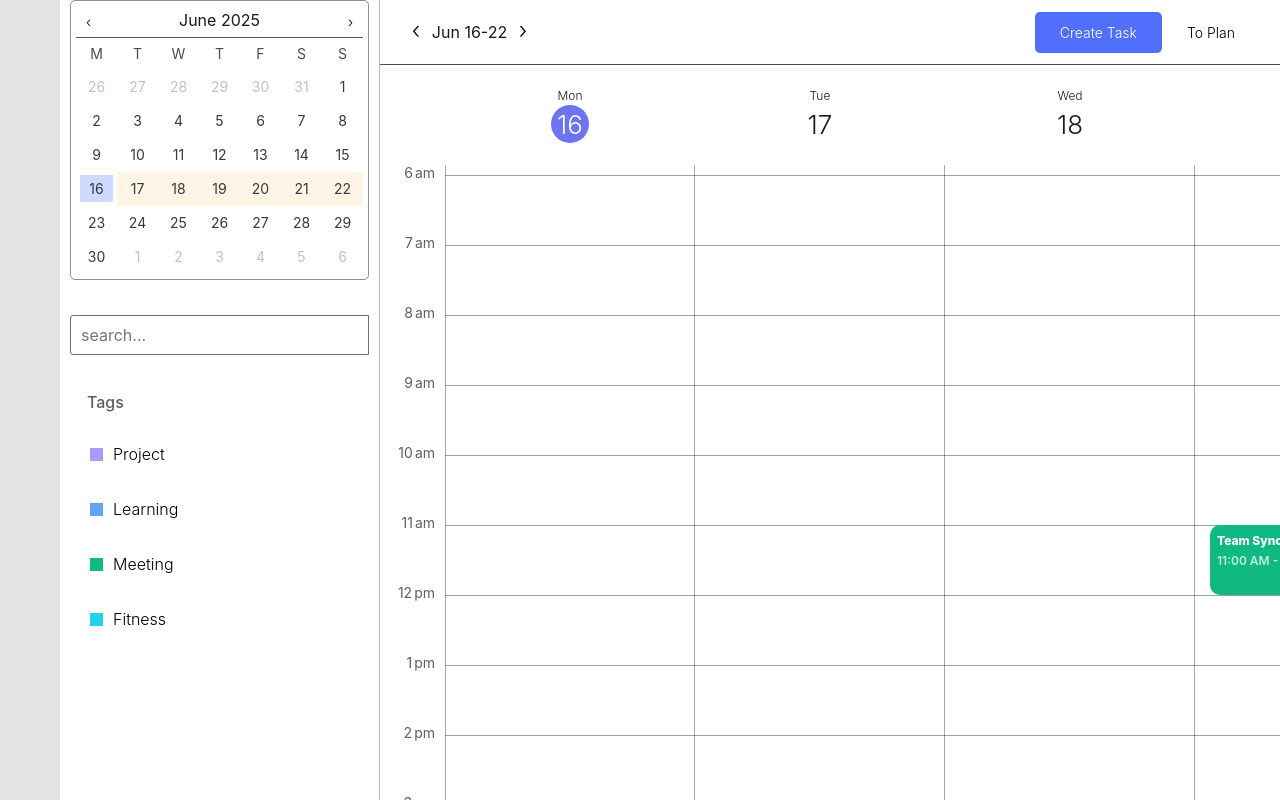
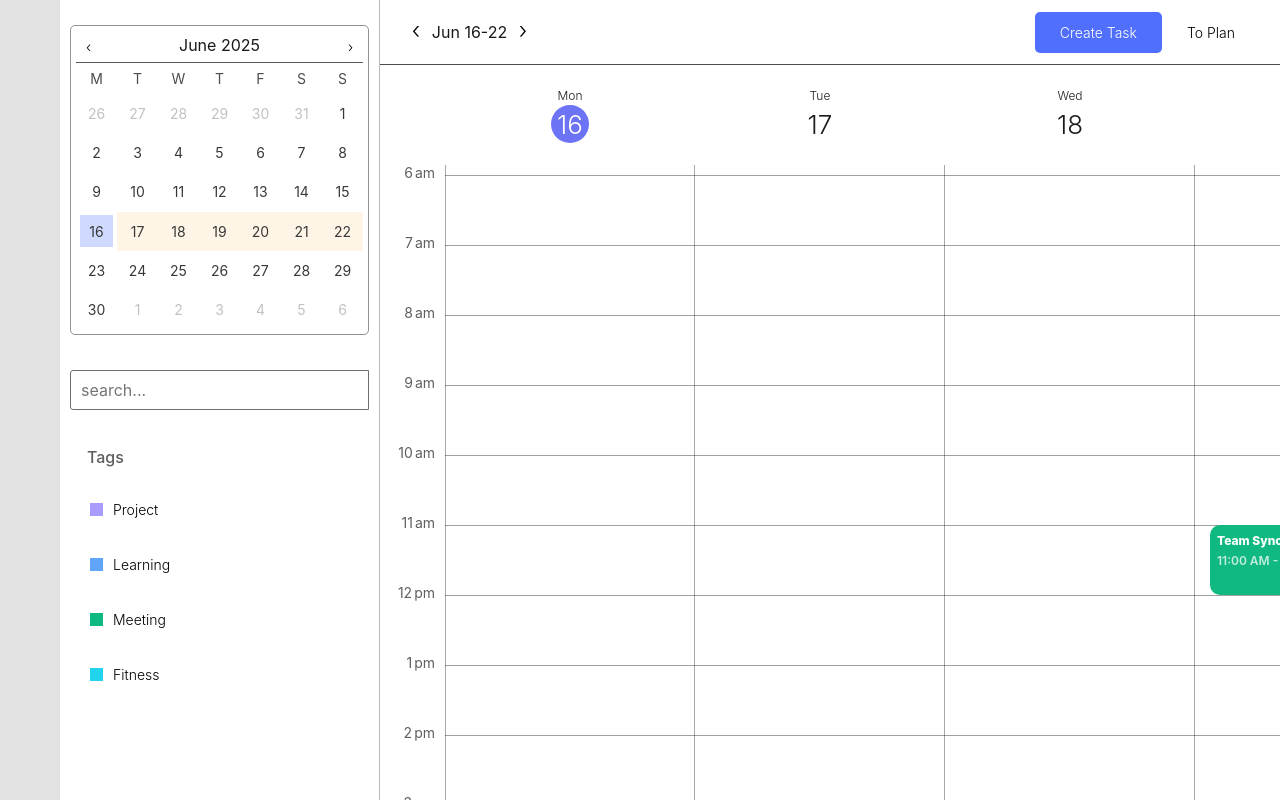
Before and after one commit to Rtam22/Planner, a React (Vite) app: page / in a window 1280 px wide. Built offline with nearby package versions, Linux system fonts and the light colour scheme.

Commit message:
Added current day highlight to adjacent months

```diff
--- a/src/components/calendar/calendar.css
+++ b/src/components/calendar/calendar.css
@@ -1,7 +1,7 @@
 .calendar {
   border: 1px solid rgb(145, 145, 145);
   width: 100%;
-  height: 280px;
+  height: 310px;
   padding: 5px;
   display: flex;
   flex-direction: column;
--- a/src/components/calendar/calendar.tsx
+++ b/src/components/calendar/calendar.tsx
@@ -72,6 +72,7 @@ function Calendar({
     let cells: JSX.Element[] = [];
 
     Array.from({ length: preffix }, (_, i) => {
+      const date = i + 1;
       cells.push(
         <div
           key={"preffix" + i}
@@ -93,11 +94,18 @@ function Calendar({
               highlightSecondary,
               new Date(
                 dateView.getFullYear(),
-                dateView.getMonth() - 1,
+                dateView.getMonth() + 1,
                 numberOfDaysPrev
               )
             ) === true
               ? "secondary"
+              : ""
+          } ${
+            isSameDate(
+              today,
+              new Date(dateView.getFullYear(), dateView.getMonth() - 1, date)
+            ) && showToday === true
+              ? "today"
               : ""
           }`}
           onClick={(e: React.MouseEvent<HTMLDivElement>) =>
@@ -174,6 +182,13 @@ function Calendar({
             ) === true
               ? "secondary"
               : ""
+          } ${
+            isSameDate(
+              today,
+              new Date(dateView.getFullYear(), dateView.getMonth() + 1, date)
+            ) && showToday === true
+              ? "today"
+              : ""
           }`}
           onClick={(e: React.MouseEvent<HTMLDivElement>) =>
             handleSelect(e, "next")
--- a/src/components/common/button.css
+++ b/src/components/common/button.css
@@ -51,7 +51,7 @@ button.warn {
   display: flex;
   align-items: center;
   gap: 10px;
-  font-size: 16px;
+  font-size: 14px;
   font-weight: 300;
   width: 100%;
   height: 50px;
--- a/src/components/filters/filterBar.css
+++ b/src/components/filters/filterBar.css
@@ -5,7 +5,7 @@
   flex-shrink: 0;
   border-right: 1px solid rgb(185, 185, 185);
   flex-direction: column;
-  padding: 0 10px;
+  padding: 25px 10px;
   gap: 35px;
 }
 
```
